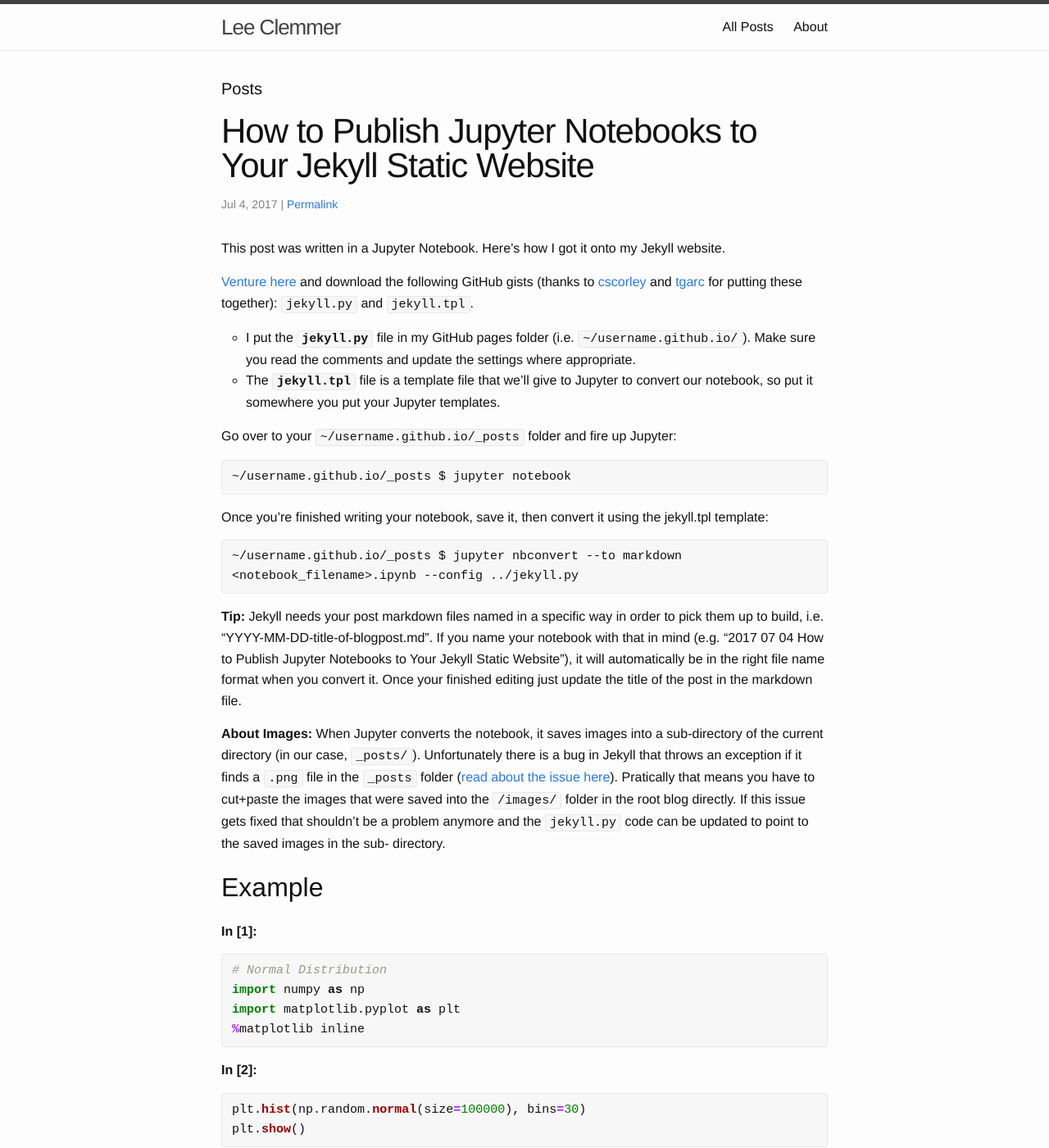
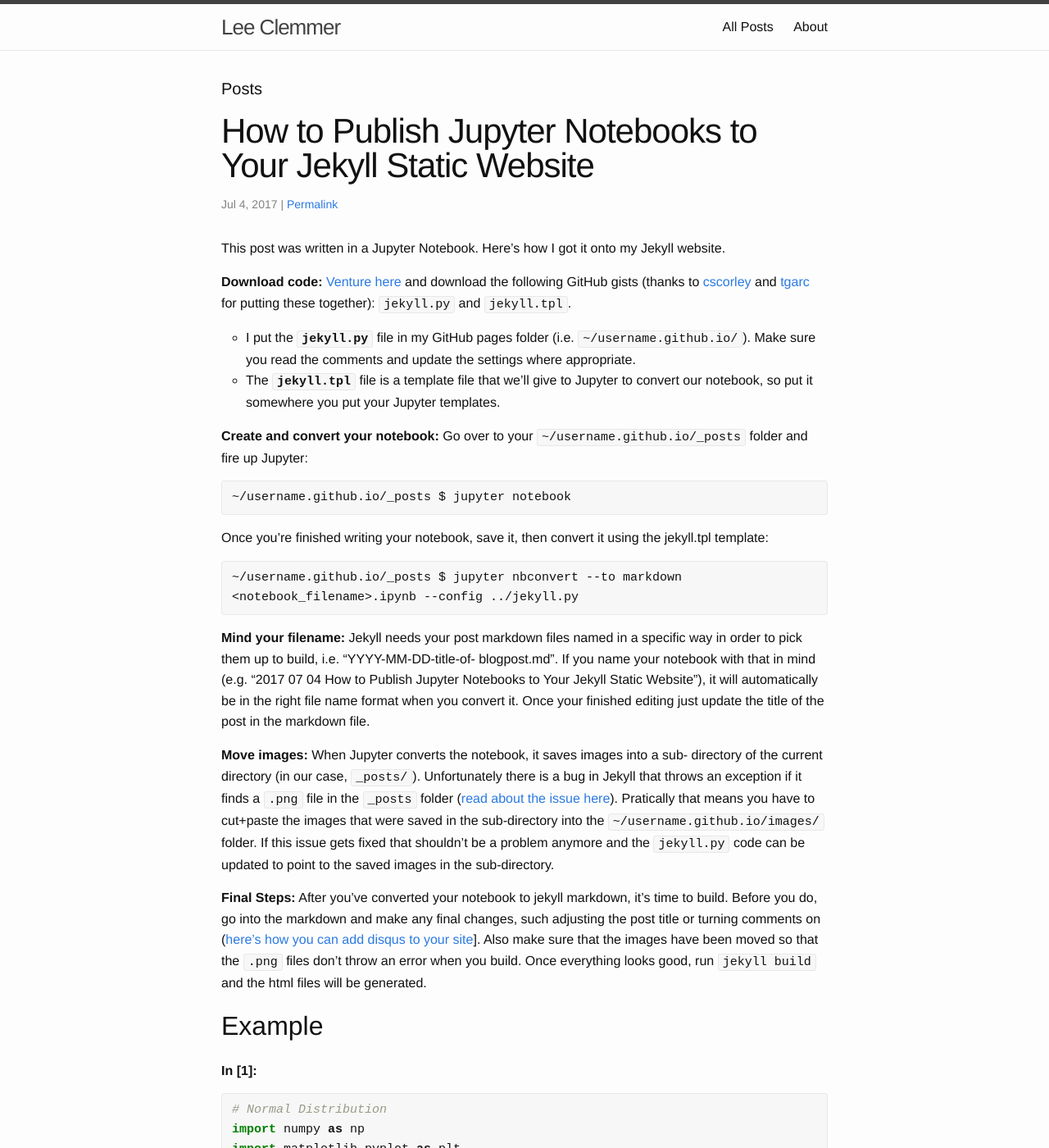
Before and after one commit to leeclemmer/leeclemmer.github.io, a Jekyll site: the page built from index.html, in a window 1280 px wide and 1400 px high. Shown: the whole window at 82% size. Built offline with Jekyll 4.4.1, drawn with Linux system fonts in a browser that asks for light colours.

Commit message:
Update post

````diff
--- a/_posts/2017-07-04-how-to-publish-jupyter-notebooks-to-your-jekyll-static-website.md
+++ b/_posts/2017-07-04-how-to-publish-jupyter-notebooks-to-your-jekyll-static-website.md
@@ -9,17 +9,19 @@ tags:
 This post was written in a Jupyter Notebook. Here's how I got it onto my Jekyll
 website.
 
-[Venture here](https://gist.github.com/tgarc/7d6901858ef708030c19) and download
-the following GitHub gists (thanks to [cscorley](https://github.com/cscorley)
-and [tgarc](https://github.com/tgarc) for putting these together): `jekyll.py`
-and `jekyll.tpl`.
+**Download code:** [Venture
+here](https://gist.github.com/tgarc/7d6901858ef708030c19) and download the
+following GitHub gists (thanks to [cscorley](https://github.com/cscorley) and
+[tgarc](https://github.com/tgarc) for putting these together): `jekyll.py` and
+`jekyll.tpl`.
 * I put the **`jekyll.py`** file in my GitHub pages folder (i.e.
 `~/username.github.io/`). Make sure you read the comments and update the
 settings where appropriate.
 * The **`jekyll.tpl`** file is a template file that we'll give to Jupyter to
 convert our notebook, so put it somewhere you put your Jupyter templates.
 
-Go over to your `~/username.github.io/_posts` folder and fire up Jupyter:
+**Create and convert your notebook:** Go over to your
+`~/username.github.io/_posts` folder and fire up Jupyter:
 
 ```
 ~/username.github.io/_posts $ jupyter notebook
@@ -33,22 +35,30 @@ jekyll.tpl template:
 <notebook_filename>.ipynb --config ../jekyll.py
 ```
 
-**Tip:** Jekyll needs your post markdown files named in a specific way in order
-to pick them up to build, i.e. "YYYY-MM-DD-title-of-blogpost.md". If you name
-your notebook with that in mind (e.g. "2017 07 04 How to Publish Jupyter
-Notebooks to Your Jekyll Static Website"), it will automatically be in the right
-file name format when you convert it. Once your finished editing just update the
-title of the post in the markdown file.
+**Mind your filename:** Jekyll needs your post markdown files named in a
+specific way in order to pick them up to build, i.e. "YYYY-MM-DD-title-of-
+blogpost.md". If you name your notebook with that in mind (e.g. "2017 07 04 How
+to Publish Jupyter Notebooks to Your Jekyll Static Website"), it will
+automatically be in the right file name format when you convert it. Once your
+finished editing just update the title of the post in the markdown file.
 
-**About Images:** When Jupyter converts the notebook, it saves images into a
-sub-directory of the current directory (in our case, `_posts/`). Unfortunately
-there is a bug in Jekyll that throws an exception if it finds a `.png` file in
-the `_posts` folder ([read about the issue
+**Move images:** When Jupyter converts the notebook, it saves images into a sub-
+directory of the current directory (in our case, `_posts/`). Unfortunately there
+is a bug in Jekyll that throws an exception if it finds a `.png` file in the
+`_posts` folder ([read about the issue
 here](https://github.com/jekyll/jekyll/issues/5181)). Pratically that means you
-have to cut+paste the images that were saved into the `/images/` folder in the
-root blog directly. If this issue gets fixed that shouldn't be a problem anymore
-and the `jekyll.py` code can be updated to point to the saved images in the sub-
-directory.
+have to cut+paste the images that were saved in the sub-directory into the
+`~/username.github.io/images/` folder. If this issue gets fixed that shouldn't
+be a problem anymore and the `jekyll.py` code can be updated to point to the
+saved images in the sub-directory.
+
+**Final Steps:** After you've converted your notebook to jekyll markdown, it's
+time to build. Before you do, go into the markdown and make any final changes,
+such adjusting the post title or turning comments on ([here's how you can add
+disqus to your site](http://sgeos.github.io/jekyll/disqus/2016/02/14/adding-
+disqus-to-a-jekyll-blog.html)]. Also make sure that the images have been moved
+so that the `.png` files don't throw an error when you build. Once everything
+looks good, run `jekyll build` and the html files will be generated.
 
 ## Example
 
````
Also changed, not shown: 3 other files.
